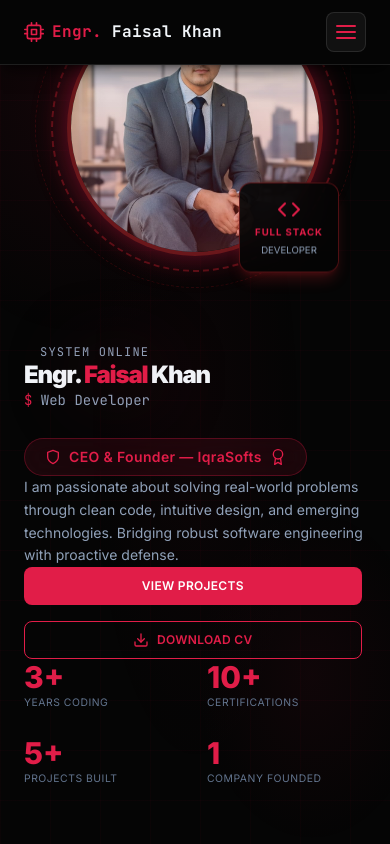
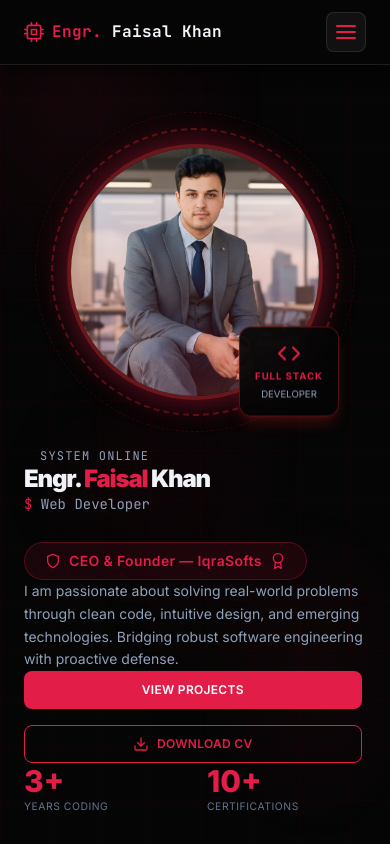
Before and after one commit to faisalkhancodes/ifaisalkhan-project, a React app: page / in a window 390 px wide. Shown: the top 844 px of the page. Built offline with nearby package versions, Linux system fonts and the light colour scheme; the HTML template or start-up script is replaced by a standard one.

Commit message:
Fixed mobile Navbar covering profile picture with dedicated top spacer

```diff
--- a/src/components/Hero.jsx
+++ b/src/components/Hero.jsx
@@ -21,7 +21,7 @@ export default function Hero() {
   }, []);
 
   return (
-    <section id="home" className="relative z-10 overflow-hidden flex flex-col items-center justify-start mt-20 pt-[40vh] pb-40 md:pb-60">
+    <section id="home" className="relative z-10 overflow-hidden flex flex-col items-center justify-start mt-16 md:mt-20 pt-24 md:pt-44 pb-40 md:pb-60">
 
       {/* Scan line effect */}
       <div className="absolute inset-0 overflow-hidden pointer-events-none z-0">
@@ -33,11 +33,10 @@ export default function Hero() {
       </div>
 
       <div className="container-fluid py-16 grid grid-cols-1 lg:grid-cols-2 gap-12 lg:gap-16 items-center z-10">
+        <div className="h-24 lg:hidden block w-full" />
 
         {/* Text Content - Displayed first on mobile, left on desktop */}
-        <div className="order-2 lg:order-1 flex flex-col items-start text-left pt-12 md:pt-0">
-          {/* Spacer to push content below fixed Navbar */}
-          <div className="h-10 md:hidden" />
+        <div className="order-2 lg:order-1 flex flex-col items-start text-left pt-6 md:pt-0">
 
           {/* Status badge */}
           <motion.div initial={{ opacity: 0, y: 20 }} animate={{ opacity: 1, y: 0 }} transition={{ duration: 0.5 }}
```
